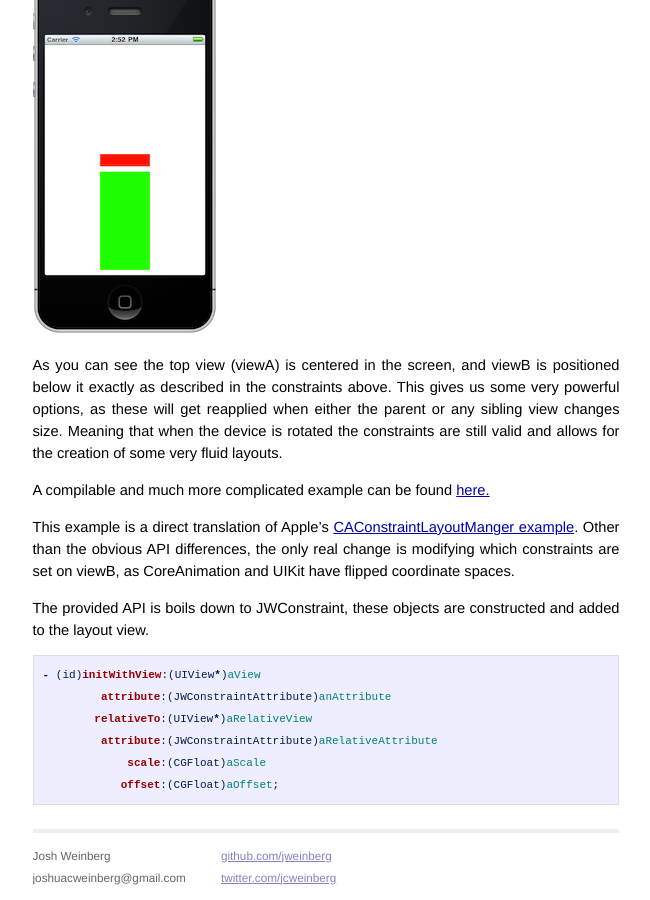
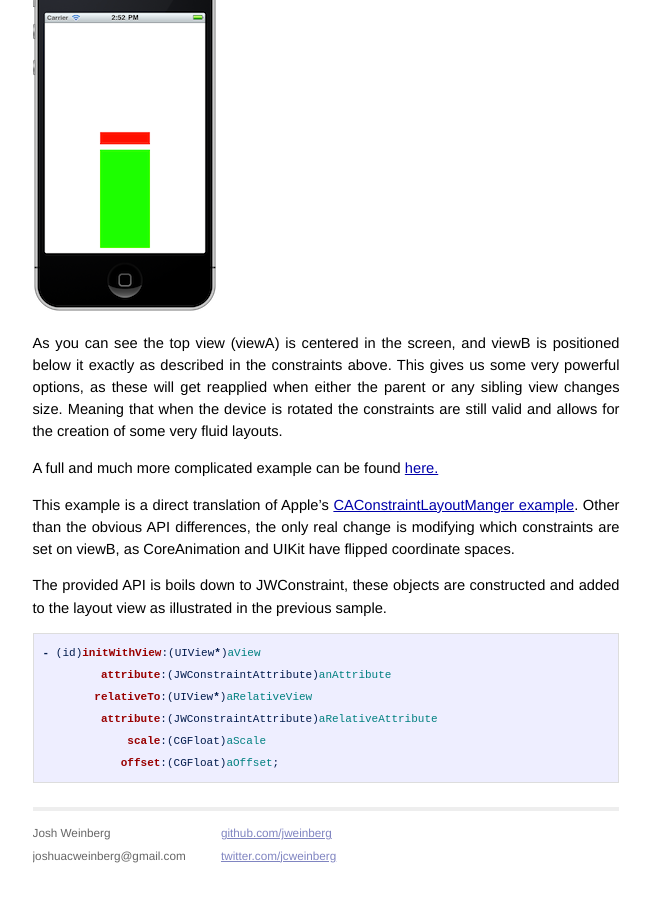
Before and after one commit to NSZombie/nszombie.github.com, a Jekyll site: the page built from _posts/2010-12-2-ConstraintBasedLayout.markdown, in a window 1280 px wide and 900 px high, scrolled down 1532 px. Shown: the whole window, without its empty margins (314-964 px from the left). Built offline with Jekyll 4.4.1, drawn with Linux system fonts in a browser that asks for light colours; after the commit the page ends 2410 px from its top, so only the background shows below that; some of the changed text lies outside the part shown.

Commit message:
In progress post

```diff
--- a/_posts/2010-12-2-ConstraintBasedLayout.markdown
+++ b/_posts/2010-12-2-ConstraintBasedLayout.markdown
@@ -70,11 +70,11 @@ The end result will look something like this
 
 As you can see the top view (viewA) is centered in the screen, and viewB is positioned below it exactly as described in the constraints above. This gives us some very powerful options, as these will get reapplied when either the parent or any sibling view changes size. Meaning that when the device is rotated the constraints are still valid and allows for the creation of some very fluid layouts.
 
-A compilable and much more complicated example can be found [here.](https://github.com/jweinberg/JWLayoutViews/blob/master/Classes/ConstraintLayoutTestViewController.m)
+A full and much more complicated example can be found [here.](https://github.com/jweinberg/JWLayoutViews/blob/master/Classes/ConstraintLayoutTestViewController.m)
 
 This example is a direct translation of Apple's [CAConstraintLayoutManger example](http://developer.apple.com/library/mac/documentation/Cocoa/Conceptual/CoreAnimation_guide/Articles/Layout.html#//apple_ref/doc/uid/TP40006084-SW5). Other than the obvious API differences, the only real change is modifying which constraints are set on viewB, as CoreAnimation and UIKit have flipped coordinate spaces.
 
-The provided API is boils down to JWConstraint, these objects are constructed and added to the layout view.
+The provided API is boils down to JWConstraint, these objects are constructed and added to the layout view as illustrated in the previous sample.
 
 {% highlight objc %}
 - (id)initWithView:(UIView*)aView
```
Also changed, not shown: other parts of _posts/2010-12-2-ConstraintBasedLayout.markdown (+1 -1 lines), 1 other file.
